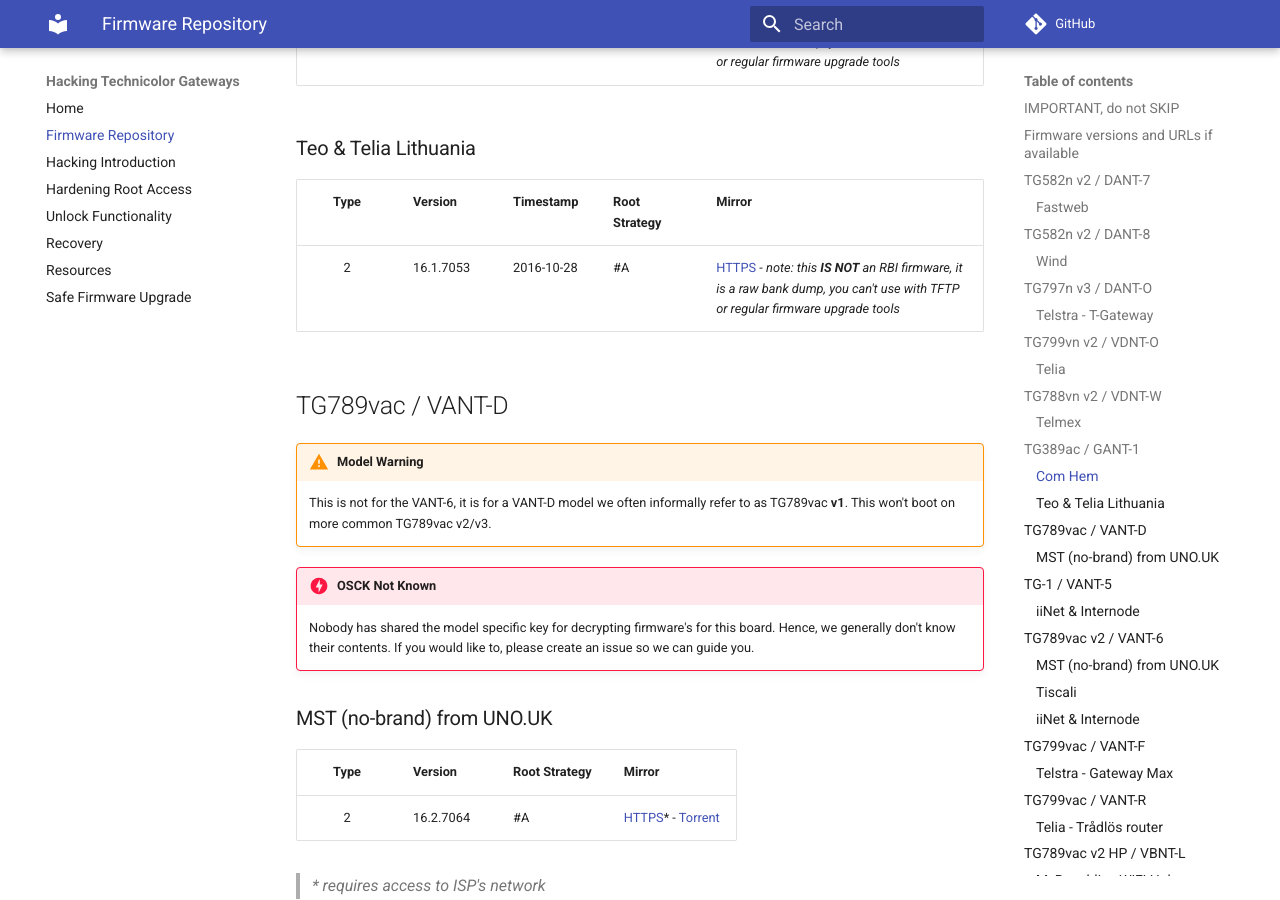
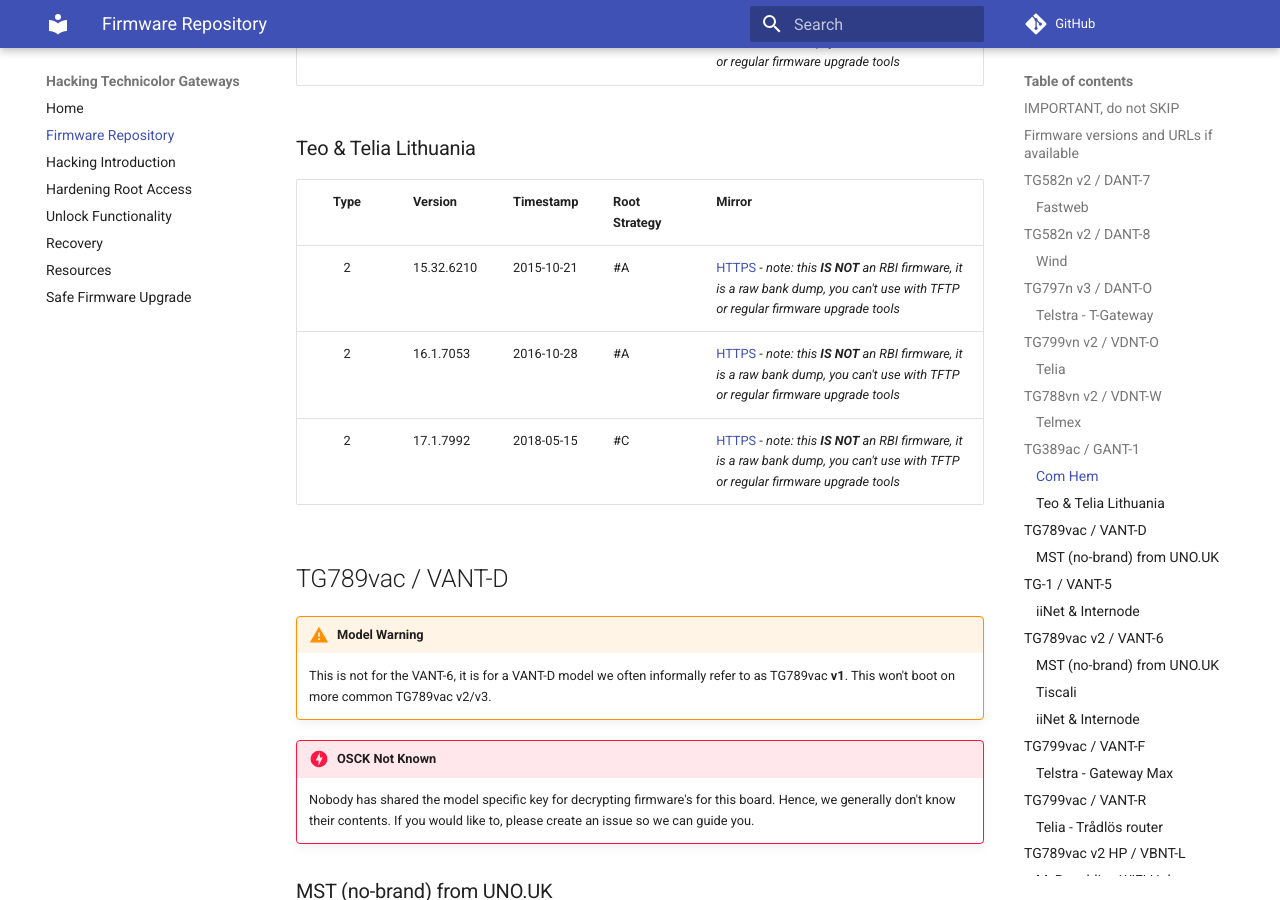
Before and after one commit to hack-technicolor/hack-technicolor, an MkDocs documentation site: the page built from docs/Repository.md, in a window 1280 px wide and 900 px high, scrolled down 3123 px. Built offline with MkDocs 1.6.1 and Material for MkDocs 9.7.7, drawn with Linux system fonts in a browser that asks for light colours; comment, search, counter and statistics services are not loaded.

Commit message:
Added Telia LT bank dumps 15.32 and 17.1

```diff
--- a/docs/Repository.md
+++ b/docs/Repository.md
@@ -93,7 +93,9 @@
 
 | Type   | Version            | Timestamp  | Root Strategy | Mirror |
 |:------:|:-------------------|:-----------|:--------------|:-------|
+| 2      | 15.32.6210         | 2015-10-21 | #A            | [HTTPS](https://github.com/kevdagoat/hack-technicolor/raw/master/firmware/telia-gant-1_15.32.6210-1081007-bank_dump.xz) - *note: this **IS NOT** an RBI firmware, it is a raw bank dump, you can't use with TFTP or regular firmware upgrade tools*   |
 | 2      | 16.1.7053          | 2016-10-28 | #A            | [HTTPS](https://github.com/kevdagoat/hack-technicolor/raw/master/firmware/telia-gant-1_16.1.7053-1941003-bank_dump.xz) - *note: this **IS NOT** an RBI firmware, it is a raw bank dump, you can't use with TFTP or regular firmware upgrade tools*   |
+| 2      | 17.1.7992          | 2018-05-15 | #C            | [HTTPS](https://github.com/kevdagoat/hack-technicolor/raw/master/firmware/telia-gant-1_17.1.7992-0001012-bank_dump.xz) - *note: this **IS NOT** an RBI firmware, it is a raw bank dump, you can't use with TFTP or regular firmware upgrade tools*   |
 
 ## TG789vac / VANT-D
 
```
